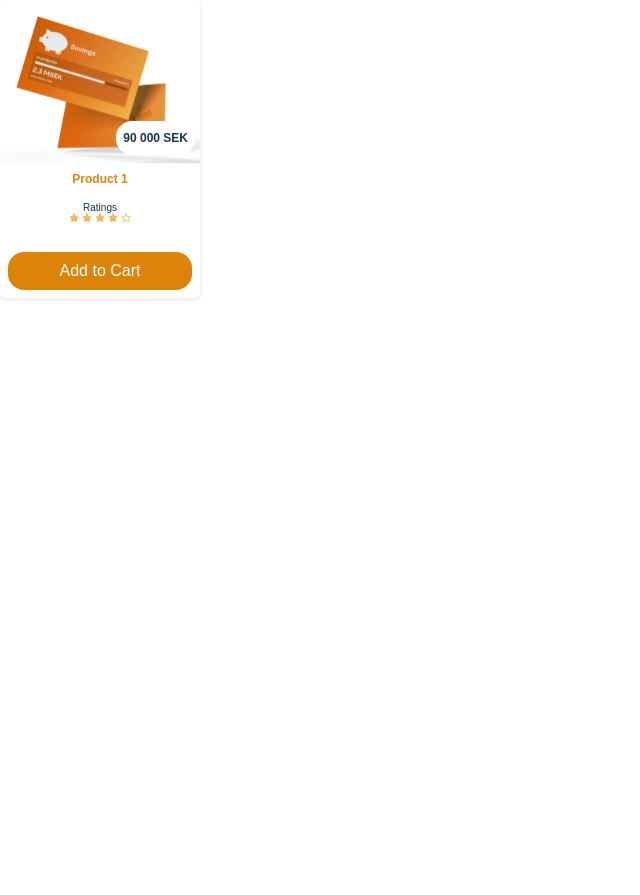
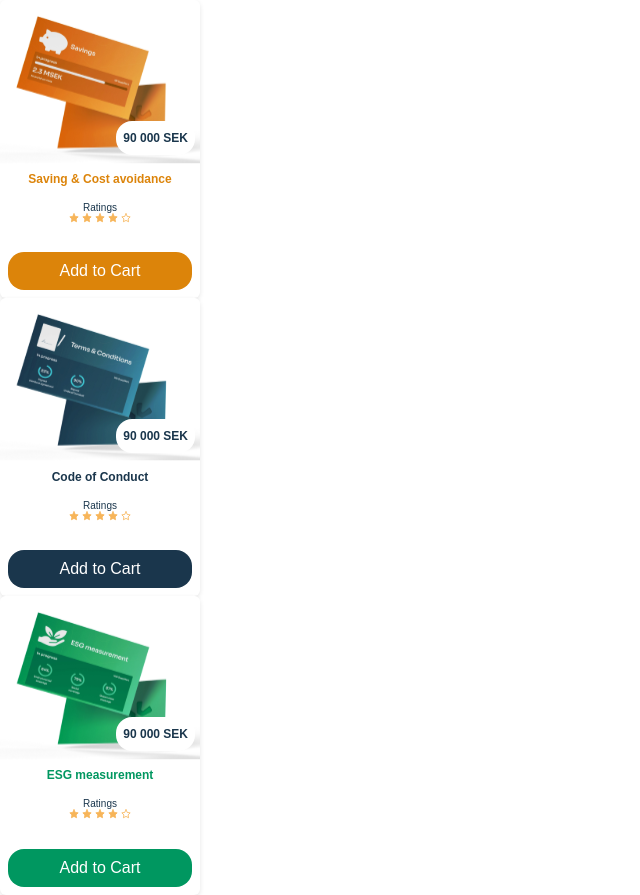
Before and after one commit to crtneko97/review, a Next.js app in the folder my-next-project/: page / in a window 1280 px wide. Shown: the whole page, without its empty margins (0-640 px from the left). Before the commit the page ends 800 px from the top, so only its background shows below. Built offline with nearby package versions, Linux system fonts and the light colour scheme.

Commit message:
fetch from json

```diff
--- a/my-next-project/public/products/json/products.json
+++ b/my-next-project/public/json/products.json
@@ -1,20 +1,20 @@
 [
     {
-      "name": "Product 1",
+      "name": "Saving & Cost avoidance",
       "rating": 4.0,
       "price": 90000,
       "imageUrl": "/images/Product1.svg",
       "color": "#DC840A"
     },
     {
-      "name": "Product 2",
+      "name": "Code of Conduct",
       "rating": 4.0,
       "price": 90000,
       "imageUrl": "/images/Product2.svg",
       "color": "#1A364C"
     },
     {
-      "name": "Product 3",
+      "name": "ESG measurement",
       "rating": 4.0,
       "price": 90000,
       "imageUrl": "/images/Product3.svg",
--- a/my-next-project/src/app/page.tsx
+++ b/my-next-project/src/app/page.tsx
@@ -1,22 +1,37 @@
-import React from 'react';
-import ProductCard from '@/components/productCard/ProductCard';
-import { Product } from '@/types/products/product';
+'use client';
+import React, { useEffect, useState } from 'react';
+import ProductCard from '../components/productCard/ProductCard';
+import { Product } from '../types/products/product';
+import { fetchProducts } from '../services/products/productService';
 
 const Home = () => {
+  const [products, setProducts] = useState<Product[]>([]);
+  const [loading, setLoading] = useState(true);
+  const [error, setError] = useState<string | null>(null);
 
-//Check if it works
-  const p1: Product = {
-    name: 'Product 1',
-    rating: 4.0,
-    price: 90000,
-    imageUrl: '/images/Product1.svg',
-    color: '#DC840A'
-  };
+  useEffect(() => {
+    const loadProducts = async () => {
+      try {
+        const fetchedProducts = await fetchProducts();
+        setProducts(fetchedProducts);
+        setLoading(false);
+      } catch (err) {
+        setError('Failed to load products');
+        setLoading(false);
+      }
+    };
+
+    loadProducts();
+  }, []);
+
+  if (loading) return <p>Loading products...</p>;
+  if (error) return <p>{error}</p>;
 
   return (
     <div>
-      <ProductCard product={p1} />
-
+      {products.map((product, index) => (
+        <ProductCard key={index} product={product} />
+      ))}
     </div>
   );
 };
--- a/my-next-project/src/components/productCard/ProductCard.tsx
+++ b/my-next-project/src/components/productCard/ProductCard.tsx
@@ -1,7 +1,7 @@
 import React from 'react';
 import './ProductCard.scss';
 import Ratings from '../ratings/Ratings';
-import { Product } from '@/types/products/product';
+import { Product } from '../../types/products/product';
 import PriceTag from '../priceTag/PriceTag';
 import AddButton from '../buttons/AddButton';
 
--- a/my-next-project/src/services/products/productService.ts
+++ b/my-next-project/src/services/products/productService.ts
@@ -1,7 +1,8 @@
+'use client';
 import { Product } from '../../types/products/product';
 
 export const fetchProducts = async (): Promise<Product[]> => {
-  const response = await fetch('/products.json');
+  const response = await fetch('/json/products.json');
   if (!response.ok) {
     throw new Error('Failed to fetch products');
   }
```
